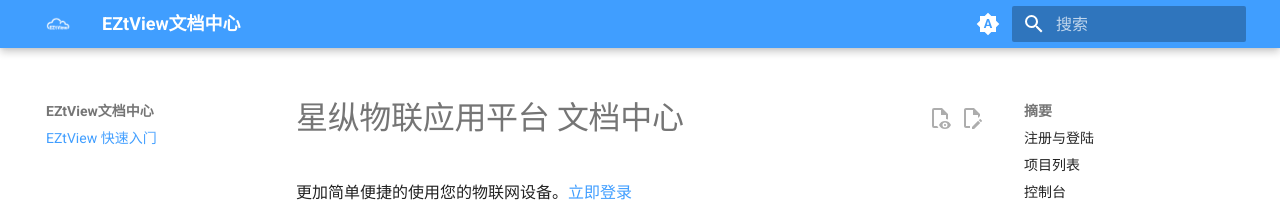
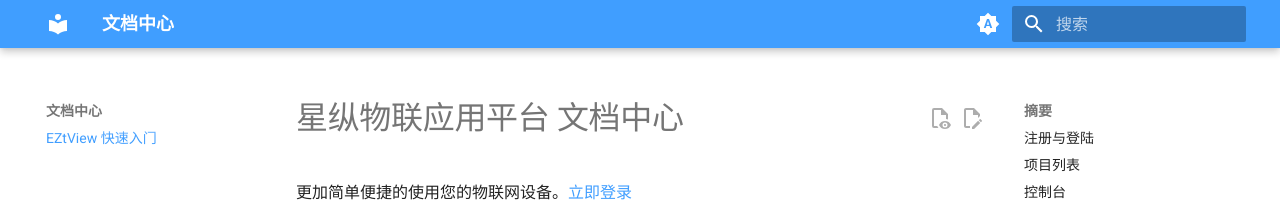
Before and after one commit to children1987/eztview-docs-milesight, an MkDocs documentation site: the page built from docs/index.md, in a window 1280 px wide. Shown: the top 207 px of the page. Built offline with MkDocs 1.6.1 and Material for MkDocs 9.7.7, drawn with Linux system fonts in a browser that asks for light colours.

Commit message:
up: 把logo和“eztview”去掉，即，仅保留“文档中心”

```diff
--- a/mkdocs.yml
+++ b/mkdocs.yml
@@ -1,4 +1,4 @@
-site_name: EZtView文档中心
+site_name: 文档中心
 
 site_url: https://children1987.github.io/eztview-docs/
 use_directory_urls: true
@@ -17,7 +17,6 @@ theme:
     - content.action.edit
     - content.action.view
     #- navigation.tracking
-  logo: img/logo.png
   favicon: img/favicon.ico
   palette:
     # Palette toggle for automatic mode
```
